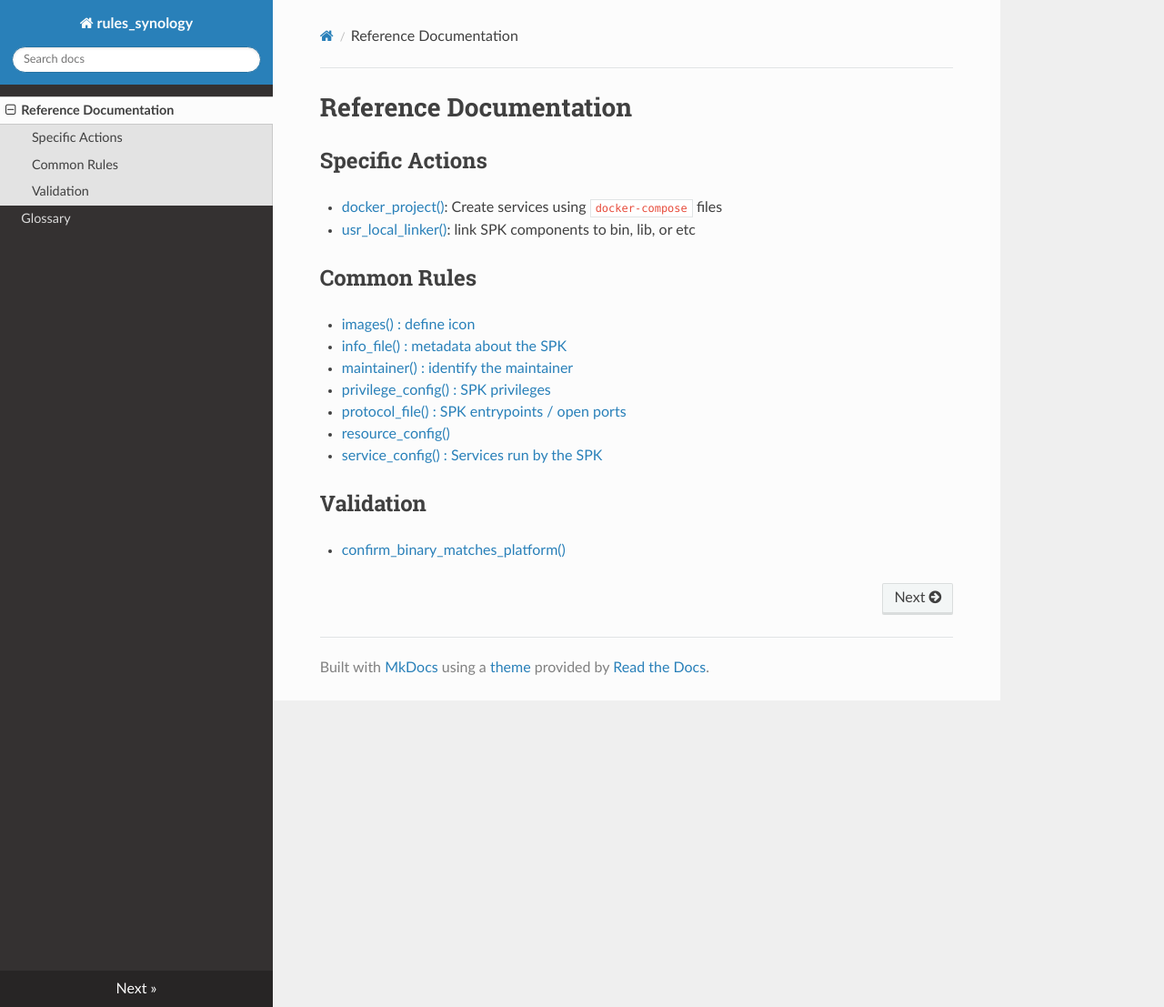
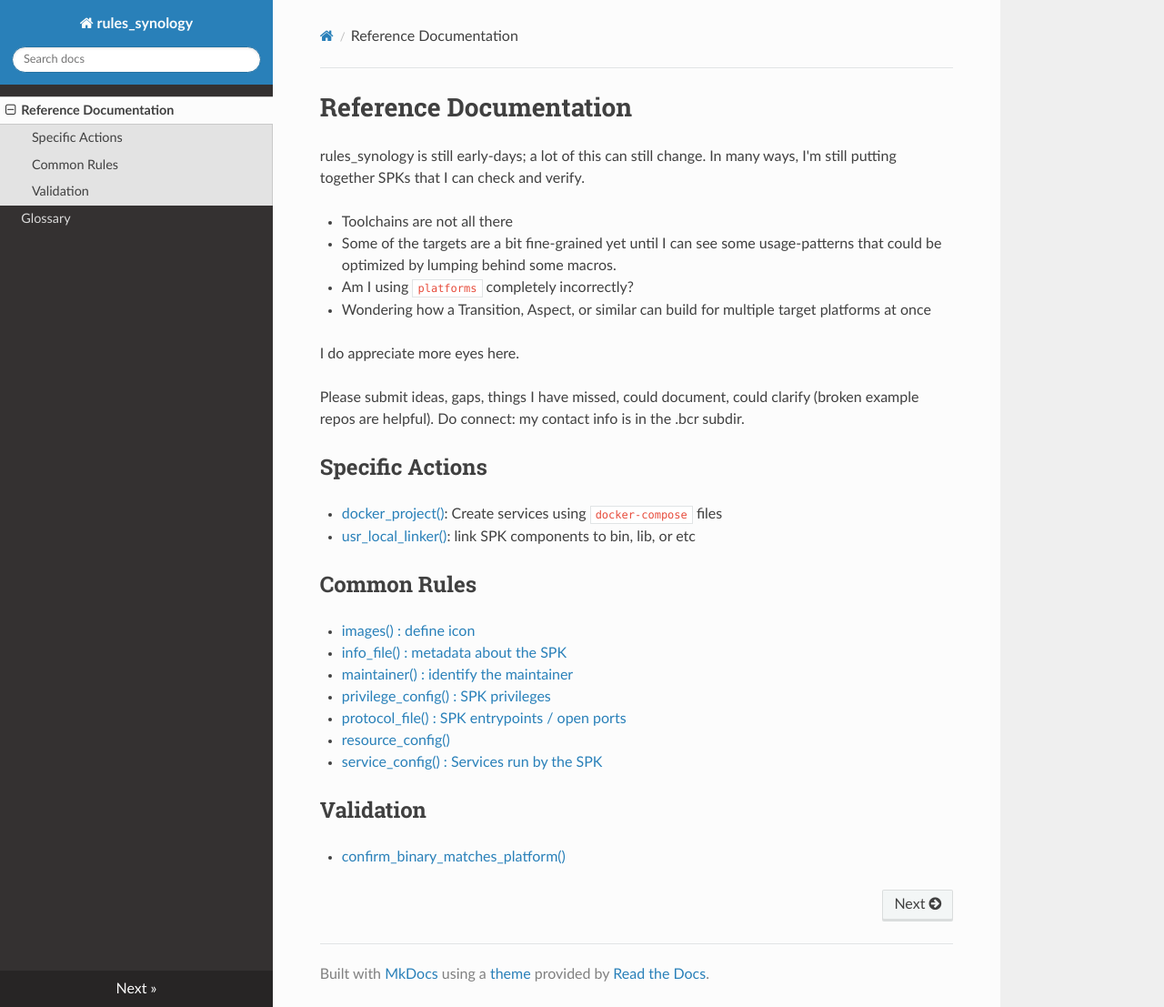
Before and after one commit to chickenandpork/rules_synology, an MkDocs documentation site: the page built from docs/index.md, in a window 1280 px wide and 1107 px high. Shown: the whole window at 91% size. Built offline with MkDocs 1.6.1, drawn with Linux system fonts in a browser that asks for light colours; nearby versions of some CDN libraries.

Commit message:
chore: add documentation

```diff
--- a/docs/index.md
+++ b/docs/index.md
@@ -1,4 +1,19 @@
 # Reference Documentation
+
+rules_synology is still early-days; a lot of this can still change.  In many ways, I'm still
+putting together SPKs that I can check and verify.
+
+ - Toolchains are not all there
+ - Some of the targets are a bit fine-grained yet until I can see some usage-patterns that could be
+    optimized by lumping behind some macros.
+ - Am I using `platforms` completely incorrectly?
+ - Wondering how a Transition, Aspect, or similar can build for multiple target platforms at once
+
+I do appreciate more eyes here.
+
+Please submit ideas, gaps, things I have missed, could document, could clarify (broken example
+repos are helpful).  Do connect: my contact info is in the .bcr subdir.
+
 
 ## Specific Actions
 
```
